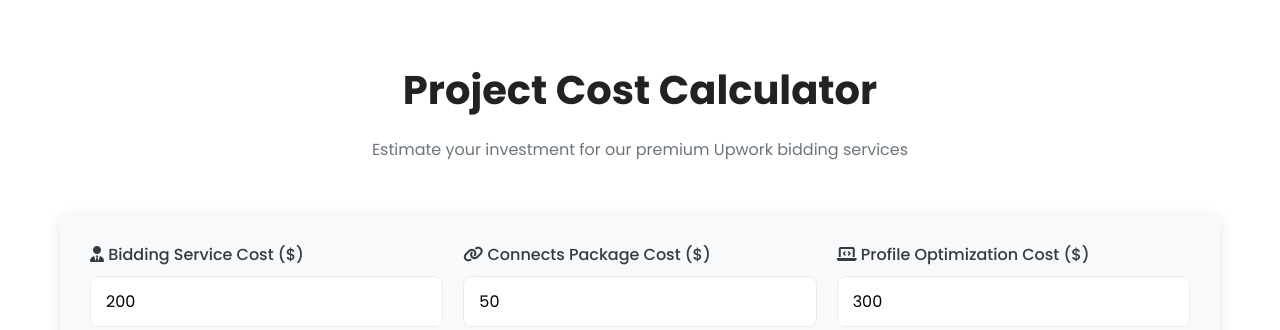
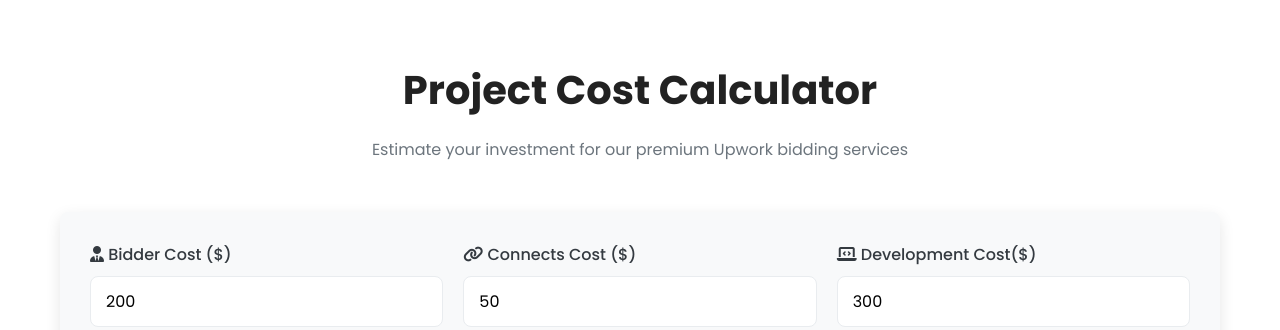
Before and after one commit to Asfitsolution/final-Upwork-2025, a plain HTML site: page index.html in a window 1280 px wide. Shown: the part 637-967 px from the top of the page. Drawn offline with Linux system fonts and the light colour scheme.

Commit message:
Update index.html

```diff
--- a/index.html
+++ b/index.html
@@ -845,17 +845,17 @@
             <div class="calculator-container">
                 <div class="calculator-form">
                     <div class="form-group">
-                        <label for="bidder-cost"><i class="fas fa-user-tie"></i> Bidding Service Cost ($)</label>
+                        <label for="bidder-cost"><i class="fas fa-user-tie"></i> Bidder Cost ($)</label>
                         <input type="number" id="bidder-cost" min="0" value="200" placeholder="Enter bidding cost">
                     </div>
 
                     <div class="form-group">
-                        <label for="connects-cost"><i class="fas fa-link"></i> Connects Package Cost ($)</label>
+                        <label for="connects-cost"><i class="fas fa-link"></i> Connects Cost ($)</label>
                         <input type="number" id="connects-cost" min="0" value="50" placeholder="Enter connects cost">
                     </div>
 
                     <div class="form-group">
-                        <label for="dev-cost"><i class="fas fa-laptop-code"></i> Profile Optimization Cost ($)</label>
+                        <label for="dev-cost"><i class="fas fa-laptop-code"></i> Development Cost($)</label>
                         <input type="number" id="dev-cost" min="0" value="300" placeholder="Enter optimization cost">
                     </div>
                 </div>
```
